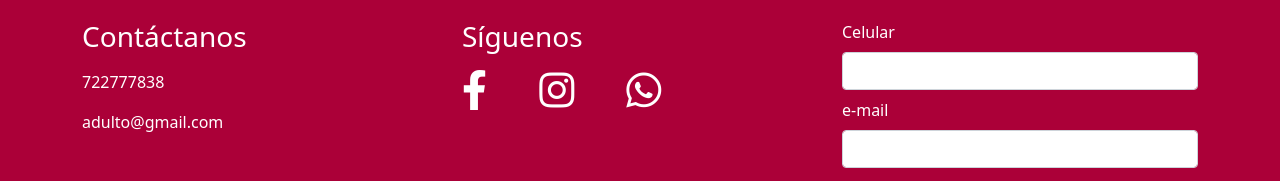
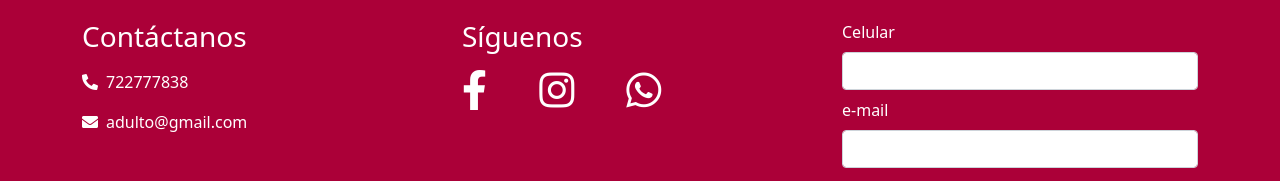
Before and after one commit to Omaldovi8825/terraviva, a plain HTML site: page index.html in a window 1280 px wide. Shown: the part 5978-6159 px from the top of the page. Drawn offline with nearby package versions, Linux system fonts and the light colour scheme.

Commit message:
agrega iconos contacto

```diff
--- a/index.html
+++ b/index.html
@@ -463,8 +463,8 @@
             <div class="row">
                 <div class="col-12 col-md-4">
                     <h3 class="mb-3">Contáctanos</h3>
-                    <p>722777838</p>
-                    <p>adulto@gmail.com</p>
+                    <p><i class="fas fa-phone-alt me-2"></i>722777838</p>
+                    <p><i class="fas fa-envelope me-2"></i>adulto@gmail.com</p>
                 </div>
                 <div class="col-12 col-md-4">
                     <h3 class="mb-3">Síguenos</h3>
```
